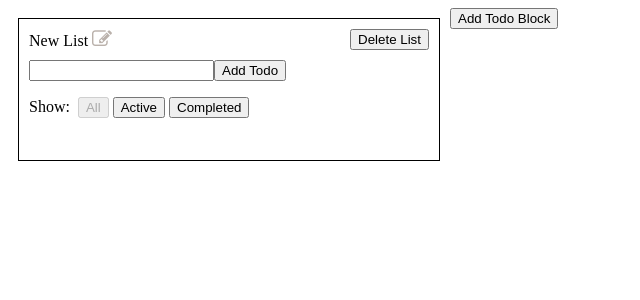
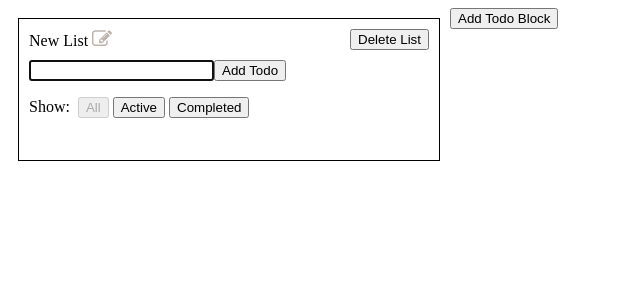
Before and after one commit to YanaMIvanova/todo-list-app, a React (Create React App) app: page / in a window 1280 px wide. Shown: the top 300 px of the page, without its empty margins (0-640 px from the left). Built offline with nearby package versions, Linux system fonts and the light colour scheme.

Commit message:
Func - focus on add todo form by default and add autofocus attribute on the change title field

```diff
--- a/src/components/AddTodoItemForm.js
+++ b/src/components/AddTodoItemForm.js
@@ -15,7 +15,11 @@ const AddTodoItemForm = ({ addTodo }) => {
                     }
                 }}
             >
-                <input ref={node => input = node} />
+                <input
+                    ref={node => input = node}
+                    type="text"
+                    autoFocus
+                />
                 <button type="submit">
                     Add Todo
                 </button>
--- a/src/components/TodoBlockHeader.js
+++ b/src/components/TodoBlockHeader.js
@@ -1,5 +1,5 @@
 import React, { Component } from 'react'
-import PropTypes from "prop-types";
+import PropTypes from "prop-types"
 
 class TodoBlockHeader extends Component {
     render() {
--- a/src/containers/ChangeTitleFormContainer.js
+++ b/src/containers/ChangeTitleFormContainer.js
@@ -21,6 +21,7 @@ const ChangeTitleFormContainer = ({ blockId, toggleChangeTitleForm, dispatch })
             <input
                 type="text"
                 ref={node => input = node}
+                autoFocus
             />
             <button type="submit">
                 Change Title
```
